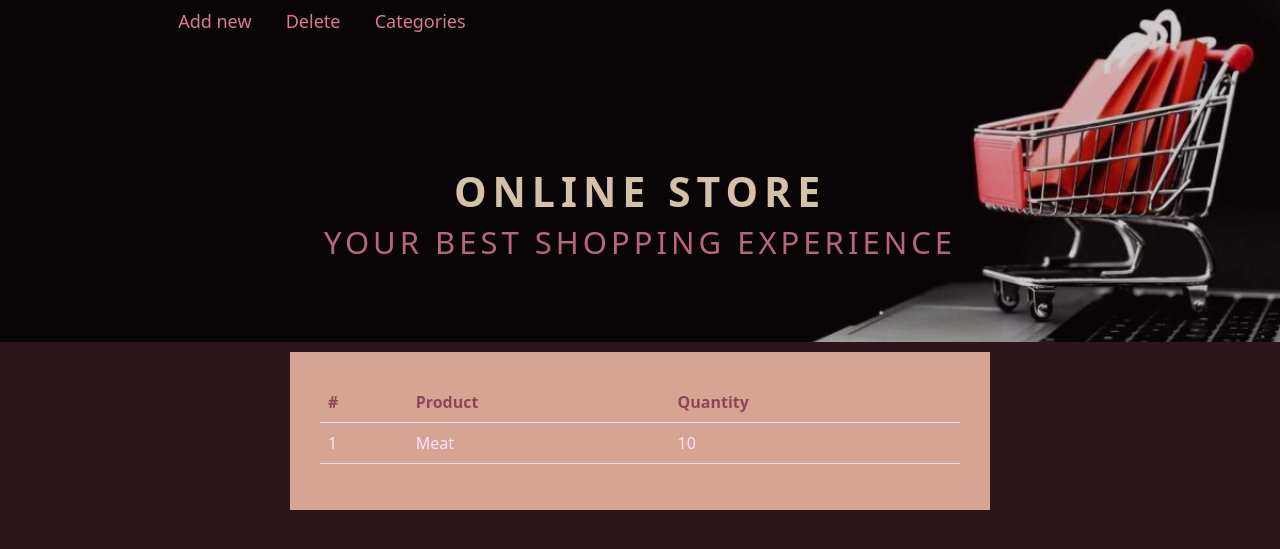
After one commit to AnastassiyaProkudina/homework_60_anastassiya_prokudina, a Django app: page /cart/ in a window 1280 px wide. The commit adds this page. Shown: the top 549 px of the page. Run offline with Django 4.2, Linux system fonts and the light colour scheme; data comes from the database, SQL or seed files in the repository; tables that the repository leaves empty hold one stand-in row (values such as "Sample post"); some libraries are stand-ins or nearby versions.

Commit message:
Добавила в главное меню возможность просмотра корзины.

```diff
--- a/online_store/models/products.py
+++ b/online_store/models/products.py
@@ -52,7 +52,7 @@ class Product(models.Model):
     )
 
     def __str__(self):
-        return f"{self.title} - {self.balance}"
+        return self.title
 
     def delete(self, using=None, keep_parents=False):
         self.is_deleted = True
--- a/online_store/templates/base.html
+++ b/online_store/templates/base.html
@@ -29,6 +29,11 @@
                 <li class="menu">
                     <a href="{% url 'categories_list' %}" class="nav-link">Categories</a>
                 </li>
+                <li class="menu">
+                    <a href="{% url 'cart_list' %}">
+                        <iconify-icon icon="ph:shopping-cart-simple-bold" style="color: #da7b93; position: absolute; margin-top: -18px" width="23" height="23"></iconify-icon>
+                    </a>
+                </li>
                 {% block menu %}{% endblock %}
             </ul>
         </div>
--- /dev/null
+++ b/online_store/templates/products/cart.html
@@ -0,0 +1,24 @@
+{% extends 'base.html' %}
+{% block title %}Cart{% endblock %}
+{% block content %}
+    <div class="table-box form-box card-shadow">
+        <table class="table">
+            <thead class="thead-dark">
+            <tr>
+                <th scope="col" class="th-style">#</th>
+                <th scope="col" class="th-style">Product</th>
+                <th scope="col" class="th-style">Quantity</th>
+            </tr>
+            </thead>
+            <tbody>
+            {% for product in cart %}
+                <tr>
+                    <td>{{ product.id }}</td>
+                    <td>{{ product.product }}</td>
+                    <td>{{ product.qty }}</td>
+                </tr>
+            {% endfor %}
+            </tbody>
+        </table>
+    </div>
+{% endblock %}
--- a/online_store/templates/products/product_create.html
+++ b/online_store/templates/products/product_create.html
@@ -1,5 +1,5 @@
 {% extends 'base.html' %}
-{% block title %}Product Update{% endblock %}
+{% block title %}Product Create{% endblock %}
 {% block content %}
     <div class="form-box">
         <h1>Add new product</h1>
--- a/online_store/urls.py
+++ b/online_store/urls.py
@@ -1,6 +1,7 @@
 from django.urls import path
 
 from online_store.views.base import IndexView, IndexRedirectView
+from online_store.views.cart import CartView
 from online_store.views.categories import *
 from online_store.views.products import *
 
@@ -16,4 +17,5 @@ urlpatterns = [
     path("product/products_delete", products_delete, name="products_delete"),
     path("category/", categories_list, name="categories_list"),
     path("products/<pk>", category, name="category"),
+    path("cart/", CartView.as_view(), name="cart_list")
 ]
--- /dev/null
+++ b/online_store/views/cart.py
@@ -0,0 +1,14 @@
+from django.views.generic import ListView
+
+from online_store.models import ProductInCart
+
+
+class CartView(ListView):
+    template_name = 'products/cart.html'
+    model = ProductInCart
+    context_object_name = 'cart'
+    ordering = ('id',)
+
+    def get_queryset(self):
+        queryset = super().get_queryset().filter(qty__gt=0)
+        return queryset
--- a/static/css/style.css
+++ b/static/css/style.css
@@ -215,6 +215,7 @@ td, .td-style {
 .search-form {
     position: absolute;
     margin-top: -34px;
+    margin-left: 7rem;
 }
 
 .pagination a {
```
